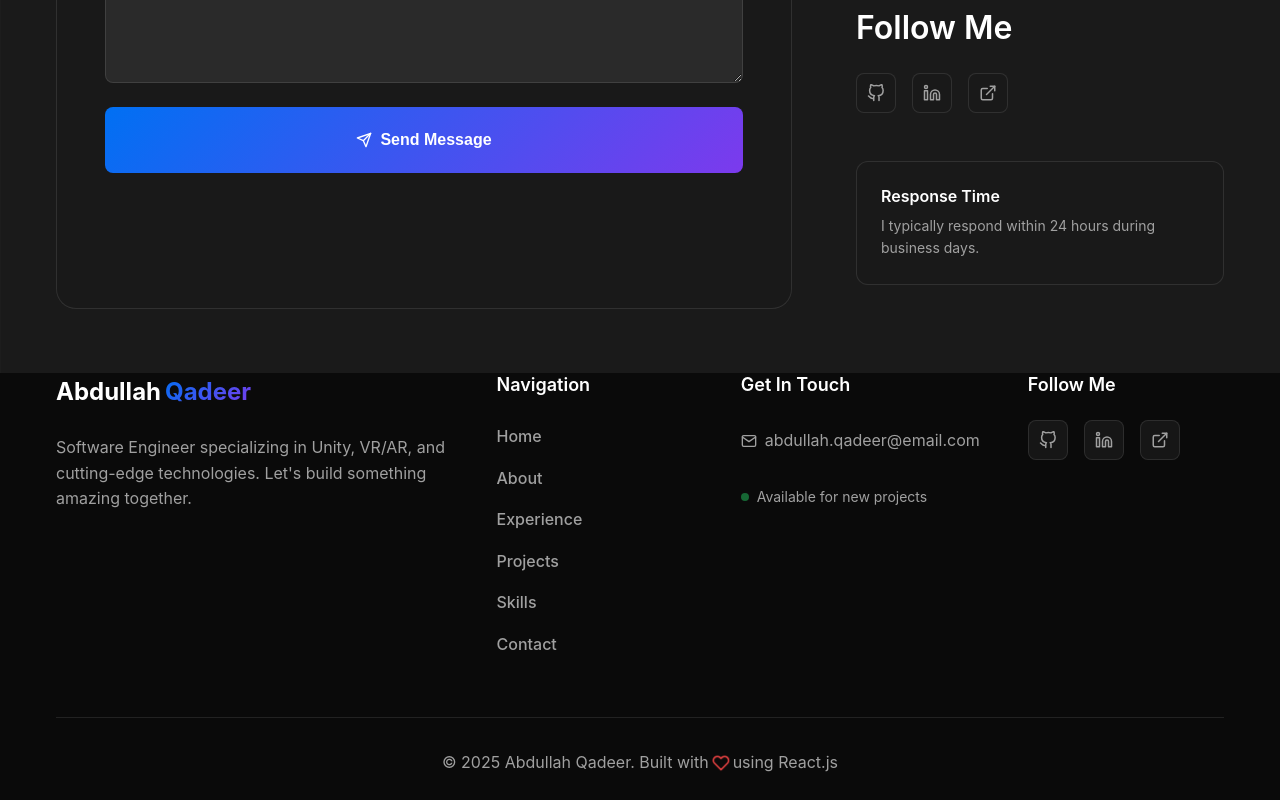
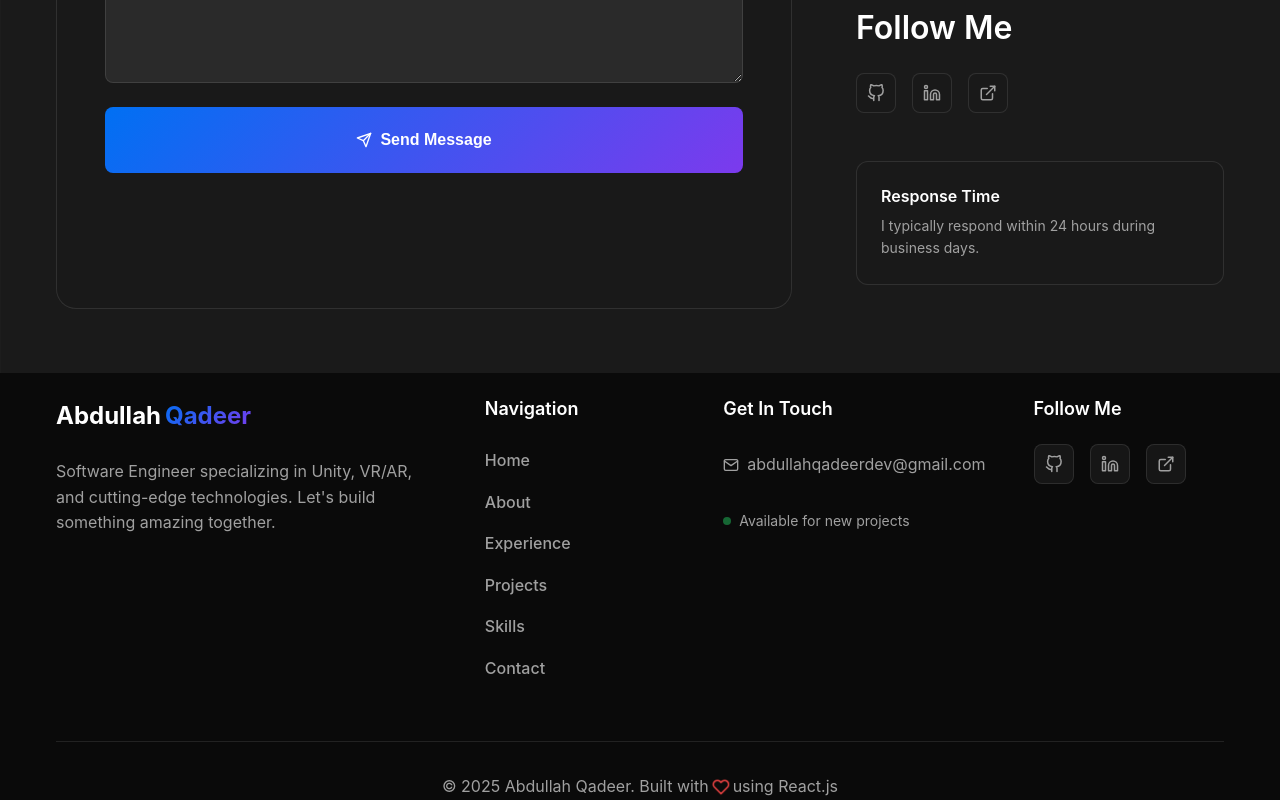
Before and after one commit to abdullah6930/abdullah-qadeer-portfolio, a React (Create React App) app: page / in a window 1280 px wide. Shown: the part 6501-7301 px from the top of the page. Before the commit the page ends 7277 px from the top, so only its background shows below. Built offline with nearby package versions, Linux system fonts and the light colour scheme; the HTML template or start-up script is replaced by a standard one.

Commit message:
Fixed footer top margin. Changed email address.

```diff
--- a/src/components/Contact.js
+++ b/src/components/Contact.js
@@ -27,8 +27,8 @@ const Contact = () => {
     {
       icon: FiMail,
       label: 'Email',
-      value: 'abdullah.qadeer@email.com',
-      href: 'mailto:abdullah.qadeer@email.com'
+      value: 'abdullahqadeerdev@gmail.com',
+      href: 'mailto:abdullahqadeerdev@gmail.com'
     },
     {
       icon: FiPhone,
--- a/src/components/Footer.css
+++ b/src/components/Footer.css
@@ -44,6 +44,7 @@
 
 .footer-brand {
   max-width: 400px;
+  margin-top: var(--spacing-lg);
 }
 
 .brand-logo {
@@ -78,6 +79,7 @@
   color: var(--text-primary);
   font-size: 1.125rem;
   margin-bottom: var(--spacing-lg);
+  margin-top: var(--spacing-lg);
 }
 
 .nav-list {
--- a/src/components/Footer.js
+++ b/src/components/Footer.js
@@ -75,9 +75,9 @@ const Footer = () => {
             <div className="footer-contact">
               <h4>Get In Touch</h4>
               <div className="contact-info">
-                <a href="mailto:abdullah.qadeer@email.com" className="contact-item">
+                <a href="mailto:abdullahqadeerdev@gmail.com" className="contact-item">
                   <FiMail />
-                  <span>abdullah.qadeer@email.com</span>
+                  <span>abdullahqadeerdev@gmail.com</span>
                 </a>
               </div>
               <div className="availability">
```
